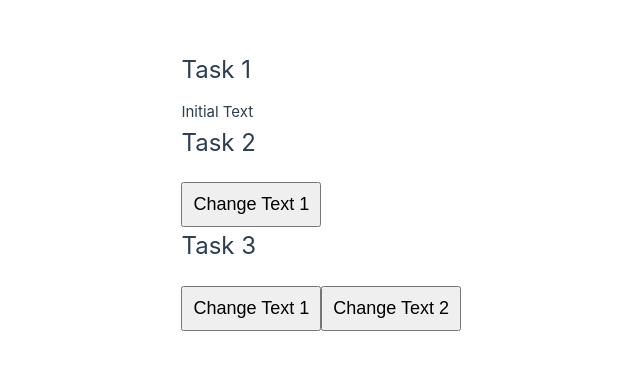
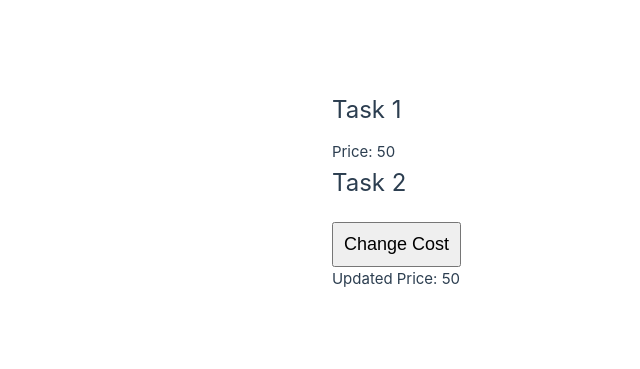
Before and after one commit to bendyou/vue_test, a Vue app: page / in a window 1280 px wide. Shown: the part 209-578 px from the top of the page, without its empty margins (179-819 px from the left). Built offline with nearby package versions, Linux system fonts and the light colour scheme.

Commit message:
Initial commit in task_15

```diff
--- a/src/App.vue
+++ b/src/App.vue
@@ -1,14 +1,11 @@
 <template>
   <div>
     <h1>Task 1</h1>
-    <p>{{ text }}</p>
+    <p>Price: {{ price }}</p>
 
     <h1>Task 2</h1>
-    <button @click="changeText1">Change Text 1</button>
-
-    <h1>Task 3</h1>
-    <button @click="changeText1">Change Text 1</button>
-    <button @click="changeText2">Change Text 2</button>
+    <button @click="changeCost">Change Cost</button>
+    <p>Updated Price: {{ price }}</p>
   </div>
 </template>
 
@@ -16,15 +13,18 @@
 export default {
   data() {
     return {
-      text: 'Initial Text',
+      cost: 10,
+      amount: 5,
     };
   },
+  computed: {
+    price() {
+      return this.cost * this.amount;
+    },
+  },
   methods: {
-    changeText1() {
-      this.text = 'Text 1';
-    },
-    changeText2() {
-      this.text = 'Text 2';
+    changeCost() {
+      this.cost = 20;
     },
   },
 };
```
